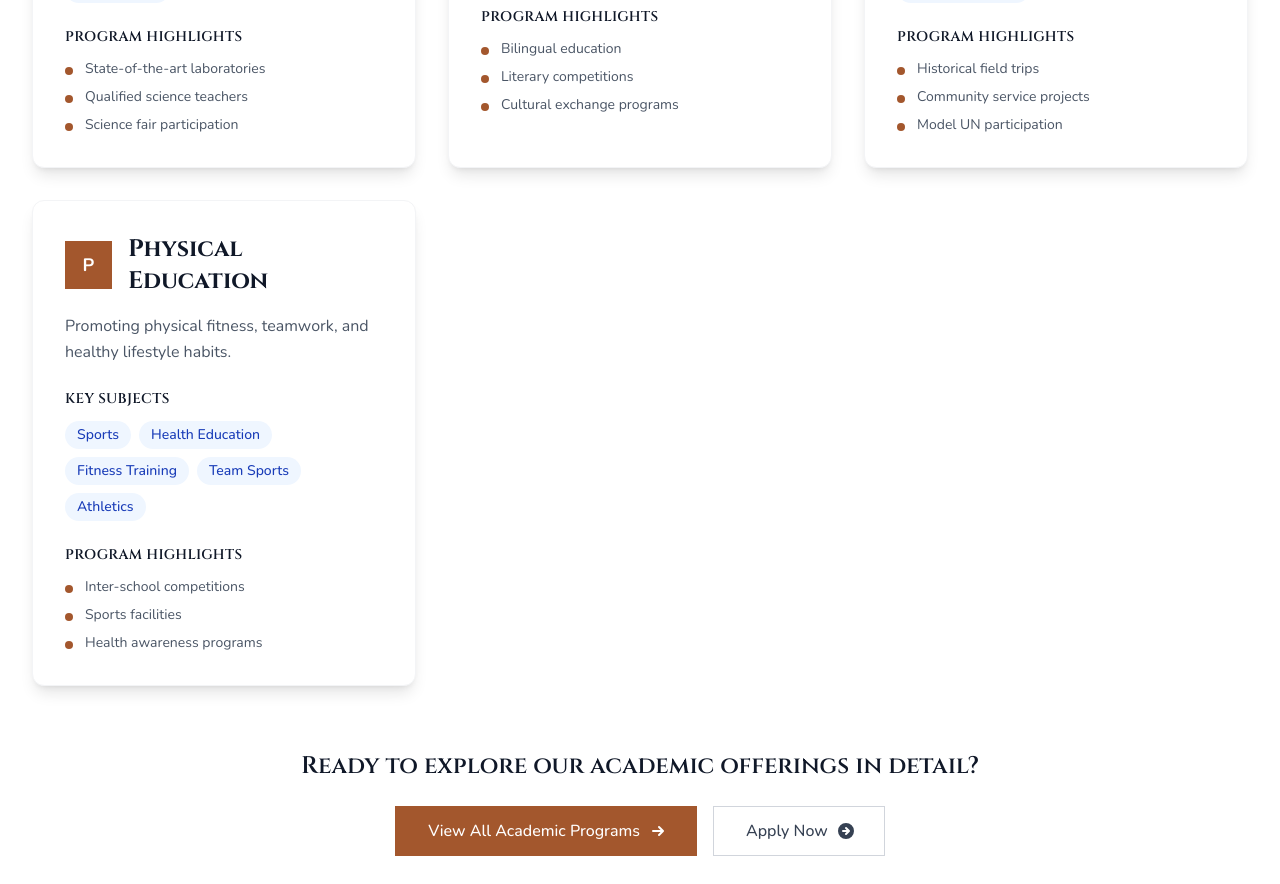
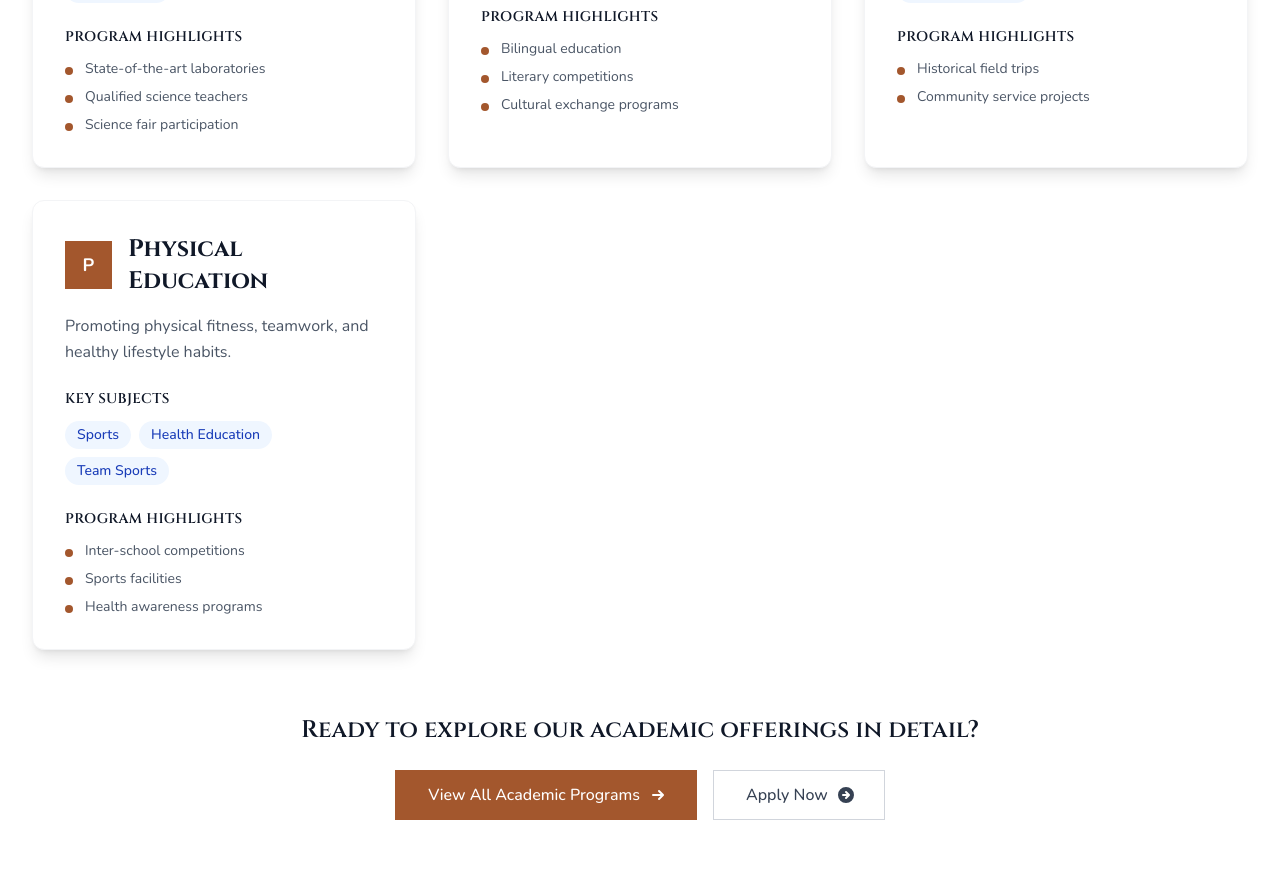
Before and after one commit to torie28/capuchinboys, a React (Vite) app: page / in a window 1280 px wide. Shown: the part 2366-3250 px from the top of the page. Built offline with nearby package versions, Linux system fonts and the light colour scheme.

Commit message:
modifying academicprogram section

```diff
--- a/src/pages/home/components/AcademicPrograms.jsx
+++ b/src/pages/home/components/AcademicPrograms.jsx
@@ -19,11 +19,11 @@ const AcademicPrograms = () => {
       title: "Social Studies",
       subjects: ["History", "Geography", "Civics", "Religious Studies"],
       description: "Understanding society, culture, and global citizenship through comprehensive social education.",
-      highlights: ["Historical field trips", "Community service projects", "Model UN participation"]
+      highlights: ["Historical field trips", "Community service projects",]
     },
     {
       title: "Physical Education",
-      subjects: ["Sports", "Health Education", "Fitness Training", "Team Sports", "Athletics"],
+      subjects: ["Sports", "Health Education",  "Team Sports"],
       description: "Promoting physical fitness, teamwork, and healthy lifestyle habits.",
       highlights: ["Inter-school competitions", "Sports facilities", "Health awareness programs"]
     }
```
